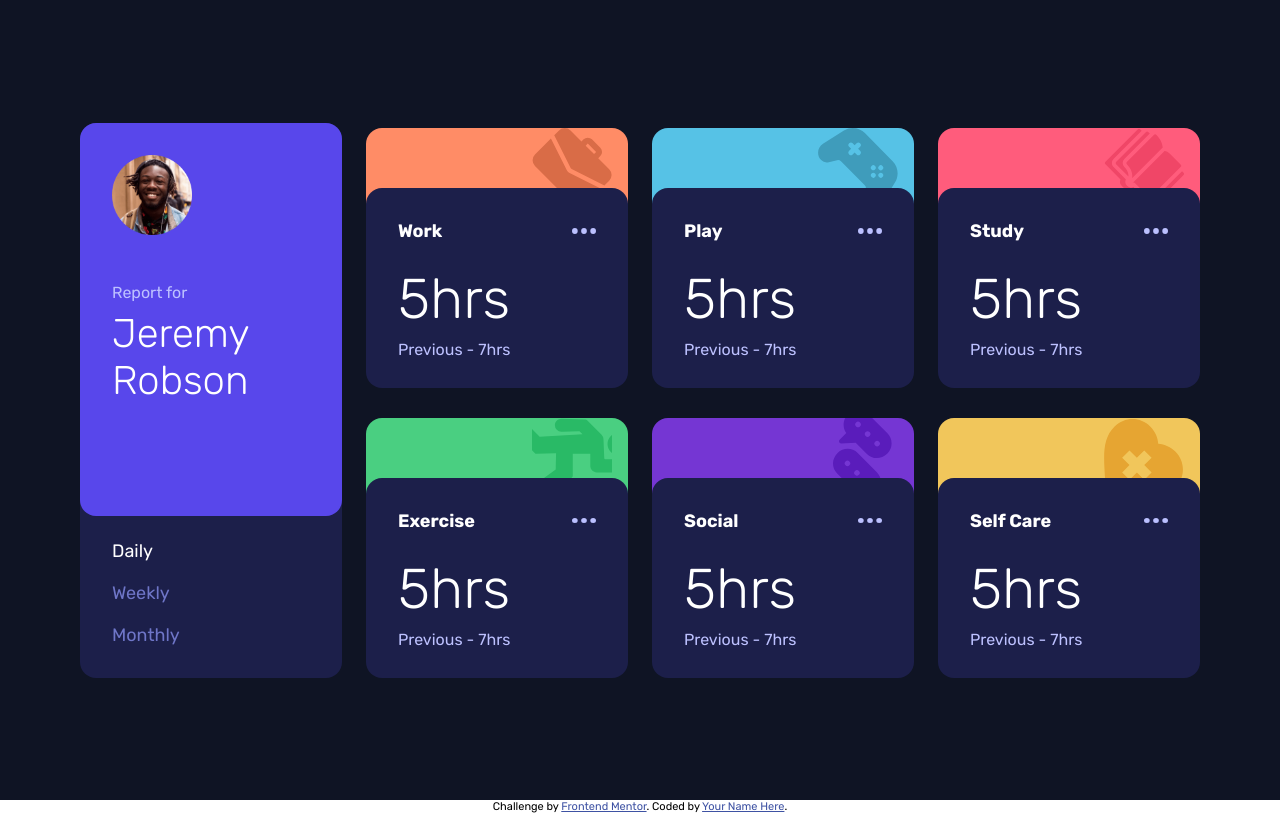
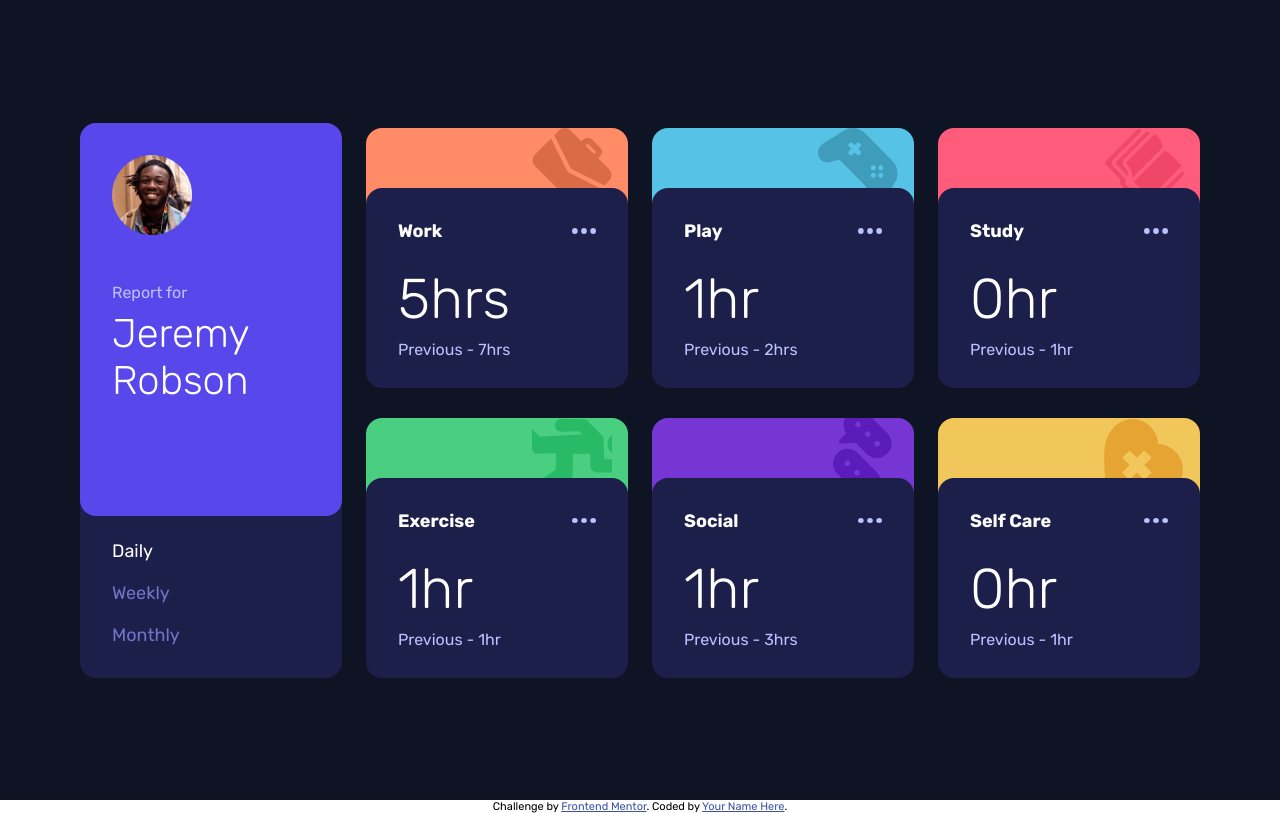
Before and after one commit to TranDanh1122/time_tracking, a plain HTML site: page index.html in a window 1280 px wide. Drawn offline with Linux system fonts and the light colour scheme.

Commit message:
add js to load data

```diff
--- a/data.json
+++ b/data.json
@@ -1,6 +1,7 @@
 [
   {
     "title": "Work",
+    "icon": "./images/icon-work.svg",
     "timeframes": {
       "daily": {
         "current": 5,
@@ -18,6 +19,7 @@
   },
   {
     "title": "Play",
+    "icon": "./images/icon-play.svg",
     "timeframes": {
       "daily": {
         "current": 1,
@@ -35,6 +37,7 @@
   },
   {
     "title": "Study",
+    "icon": "./images/icon-study.svg",
     "timeframes": {
       "daily": {
         "current": 0,
@@ -52,6 +55,7 @@
   },
   {
     "title": "Exercise",
+    "icon": "./images/icon-exercise.svg",
     "timeframes": {
       "daily": {
         "current": 1,
@@ -69,6 +73,7 @@
   },
   {
     "title": "Social",
+    "icon": "./images/icon-social.svg",
     "timeframes": {
       "daily": {
         "current": 1,
@@ -86,6 +91,7 @@
   },
   {
     "title": "Self Care",
+    "icon": "./images/icon-self-care.svg",
     "timeframes": {
       "daily": {
         "current": 0,
--- a/index.html
+++ b/index.html
@@ -29,7 +29,7 @@
 
 <body>
   <main>
-    <section class="wrapper">
+    <section class="wrapper" id="wrapper">
       <!-- profile -->
       <div class="profile item1">
         <div class="info">
@@ -40,9 +40,9 @@
           </div>
         </div>
         <div class="filter_time">
-          <span active="true"> Daily</span>
-          <span active="false"> Weekly</span>
-          <span active="false"> Monthly</span>
+          <span value="daily" active> Daily</span>
+          <span value="weekly"> Weekly</span>
+          <span value="monthly"> Monthly</span>
         </div>
       </div>
       <!-- end profile -->
--- a/script.js
+++ b/script.js
@@ -0,0 +1,48 @@
+
+let wrapper = document.getElementById("wrapper")
+let filters = document.querySelectorAll('.filter_time span');
+let cardEl = (data, index, filter) => {
+    let current = data.timeframes[filter]?.current ?? 0
+    let previous = data.timeframes[filter]?.previous ?? 0
+    return `
+        <div class="card item${index}">
+            <div class="background">
+            <img src="${data.icon}" alt="${data.title}">
+            </div>
+            <div class="card_content">
+            <div class="card_header">
+                <h2>${data.title}</h2>
+                <img src="./images/icon-ellipsis.svg" alt="action">
+            </div>
+            <div class="card_body">
+                <span class="time">${current}hr${current > 1 ? `s` : ''}</span>
+                <span class="time_old"> <span>Previous</span> - ${previous}hr${previous > 1 ? `s` : ''}</span>
+            </div>
+            </div>
+        </div>
+    `
+}
+
+let getData = (filter) => {
+    fetch("./data.json").then((response) => {
+        if (!response.ok) return false
+        return response.json();
+    }).then((data) => {
+        if (!data) return false
+        //remove child sẵn có
+        wrapper.querySelectorAll(".card").forEach(el => wrapper.removeChild(el))
+        data.forEach((element, index) => {
+            wrapper.insertAdjacentHTML("beforeend", cardEl(element, index + 2, filter))
+        });
+    })
+}
+//default
+getData("daily");
+
+let handleFilter = (e) => {
+    let filterTime = e.target.getAttribute('value')
+    getData(filterTime)
+    filters.forEach(el => el.toggleAttribute("active", false))
+    e.target.toggleAttribute("active")
+}
+filters.forEach(filter => filter.addEventListener('click', handleFilter))
--- a/styles.css
+++ b/styles.css
@@ -121,7 +121,7 @@ main {
     color: var(--desaturated_blue);
 }
 
-.filter_time span[active="true"] {
+.filter_time span[active] {
     color: white;
 }
 
```
